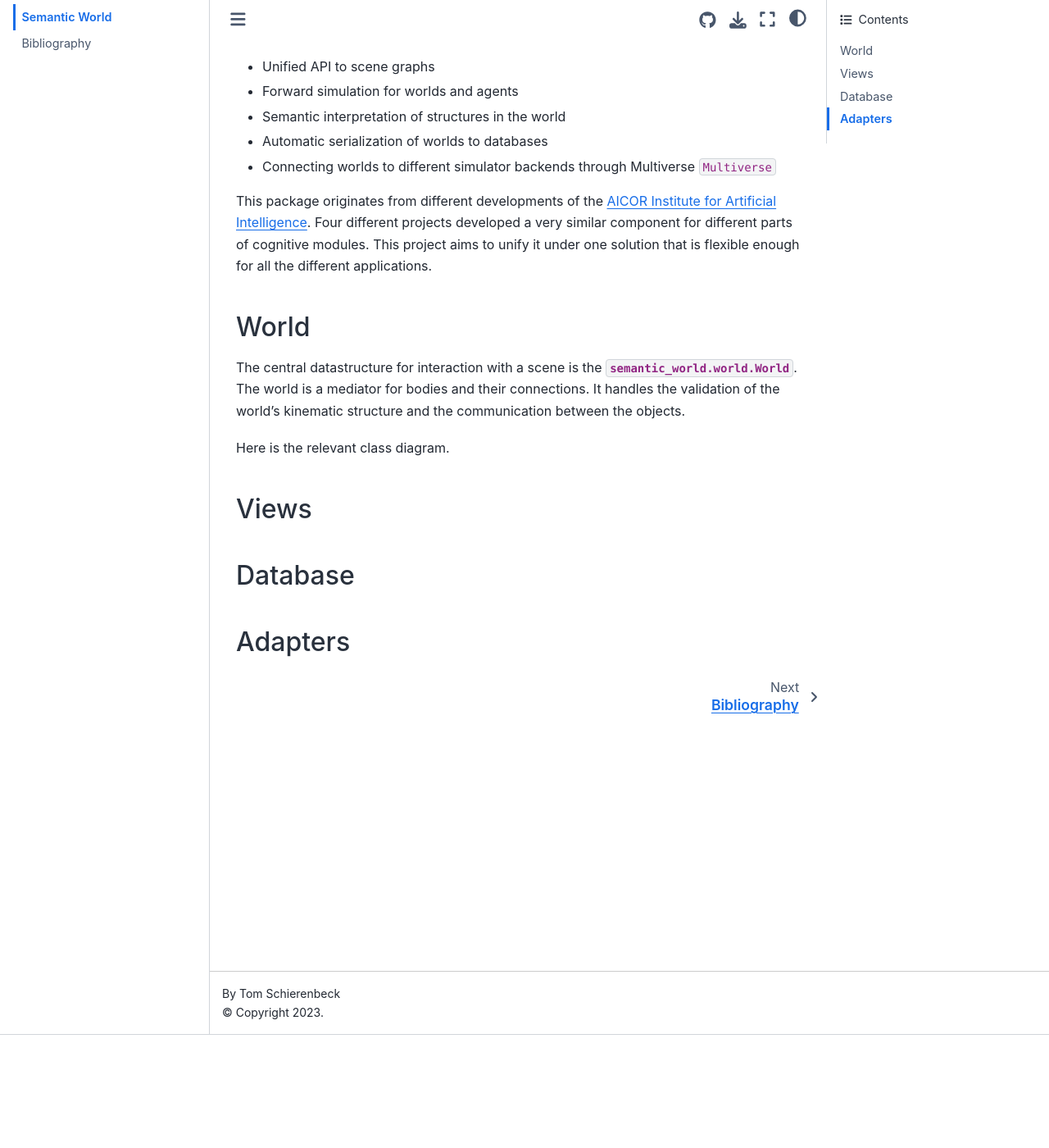
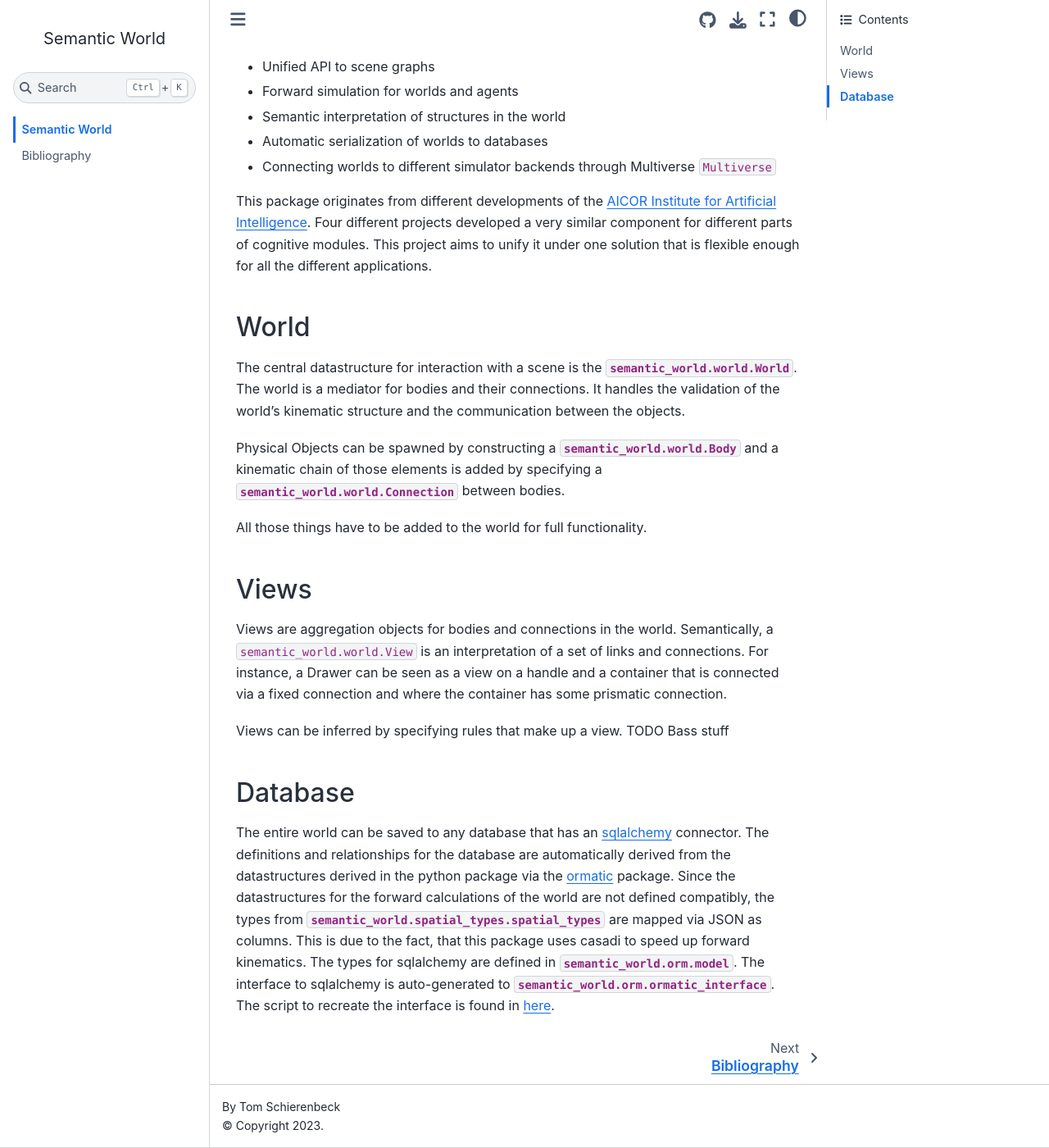
Before and after one commit to sorinar329/semantic_world, a Jupyter Book: the page built from doc/intro.md, in a window 1280 px wide and 1400 px high, scrolled down 138 px. Shown: the whole window at 82% size. Built offline with Jupyter Book 1.0.4 settings and Sphinx 7.4.7 and the Sphinx Book theme 1.1.4, drawn with Linux system fonts in a browser that asks for light colours; pages that are not in the unit, such as notebooks, are missing from menus; cross-references to code outside the pages are shown as plain code.

Commit message:
Updateddoc

```diff
--- a/doc/intro.md
+++ b/doc/intro.md
@@ -21,10 +21,30 @@
 The world is a mediator for bodies and their connections.
 It handles the validation of the world's kinematic structure and the communication between the objects.
 
-Here is the relevant class diagram.
+Physical Objects can be spawned by constructing a {py:class}`semantic_world.world.Body` and a kinematic chain of
+those elements is added by specifying a {py:class}`semantic_world.world.Connection` between bodies.
+
+All those things have to be added to the world for full functionality.
 
 ## Views
 
+Views are aggregation objects for bodies and connections in the world.
+Semantically, a `semantic_world.world.View` is an interpretation of a set of links and connections.
+For instance, a Drawer can be seen as a view on a handle and a container that is connected via a fixed connection
+and where the container has some prismatic connection.
+
+Views can be inferred by specifying rules that make up a view. TODO Bass stuff
+
 ## Database
 
-## Adapters
+The entire world can be saved to any database
+that has an [sqlalchemy](https://docs.sqlalchemy.org/en/20/index.html) connector.
+The definitions and relationships for the database are automatically derived from the datastructures
+derived in the python package via the [ormatic](https://github.com/tomsch420/ormatic) package.
+Since the datastructures for the forward calculations of the world are not defined compatibly, the types
+from {py:mod}`semantic_world.spatial_types.spatial_types` are mapped via JSON as columns.
+This is due to the fact, that this package uses casadi to speed up forward kinematics.
+The types for sqlalchemy are defined in {py:mod}`semantic_world.orm.model`.
+The interface to sqlalchemy is auto-generated to {py:mod}`semantic_world.orm.ormatic_interface`.
+The script
+to recreate the interface is found in [here](https://github.com/tomsch420/semantic_world/blob/main/scripts/generate_orm.py).
```
